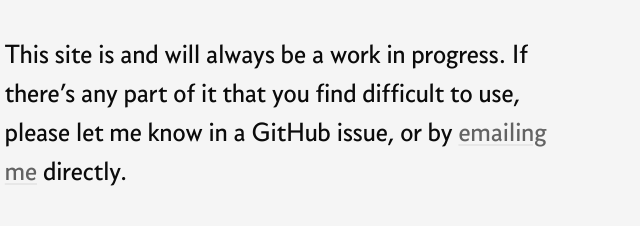
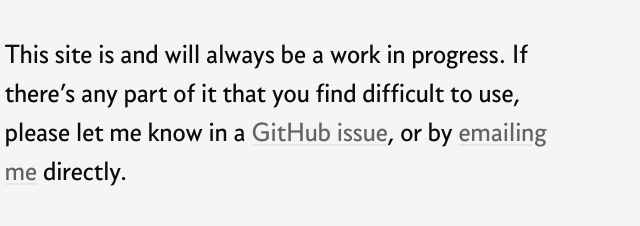
Before and after one commit to jaskfla/lai.nz, an Eleventy site: page src/accessibility.md in a window 1280 px wide. Shown: the part 811-1037 px from the top of the page, 136-776 px from the left. Built offline with nearby package versions, Linux system fonts and the light colour scheme; Eleventy itself is replaced by a stand-in of ours; files that its build step writes are made by us from their sources.

Commit message:
link GitHub issues

```diff
--- a/src/accessibility.md
+++ b/src/accessibility.md
@@ -7,6 +7,6 @@ I make this website mostly in service of my own itches, but would nevertheless l
 
 The code driving this site is standards-compliant [<abbr>HTML</abbr>](https://html.spec.whatwg.org), [<abbr>CSS</abbr>](https://www.w3.org/Style/CSS) and JavaScript; and is made with the [Web Content Accessibility Guidelines 2.2](https://www.w3.org/TR/WCAG22) in mind. (I’m also pinching a few improvements from the [<abbr>WCAG 3</abbr> drafts](https://www.w3.org/TR/wcag3).) Text should be readable, images should have descriptions, and everything should be keyboard-navigable.
 
-This site is and will always be a work in progress. If there’s any part of it that you find difficult to use, please let me know in a GitHub issue, or by <a href="&#109;&#97;&#73;&#108;&#116;&#111;&#58;&#106;&#64;&#108;&#97;&#105;&#46;&#110;&#122;">emailing me</a> directly.
+This site is and will always be a work in progress. If there’s any part of it that you find difficult to use, please let me know in a [GitHub issue](https://github.com/jaskfla/jaskfla.github.io/issues), or by <a href="&#109;&#97;&#73;&#108;&#116;&#111;&#58;&#106;&#64;&#108;&#97;&#105;&#46;&#110;&#122;">emailing me</a> directly.
 
 I’ll try to fix it as soon as time allows. Though I can’t guarantee accessibility of stuff I link to, I try to select and promote work by people who also value inclusive design.
```
